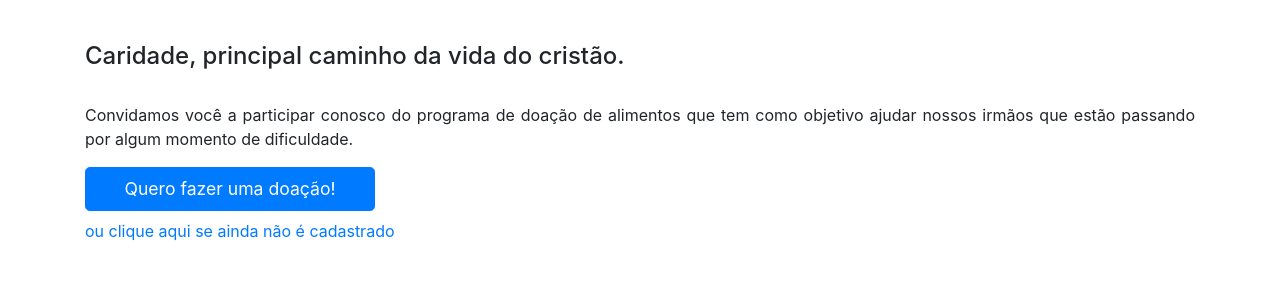
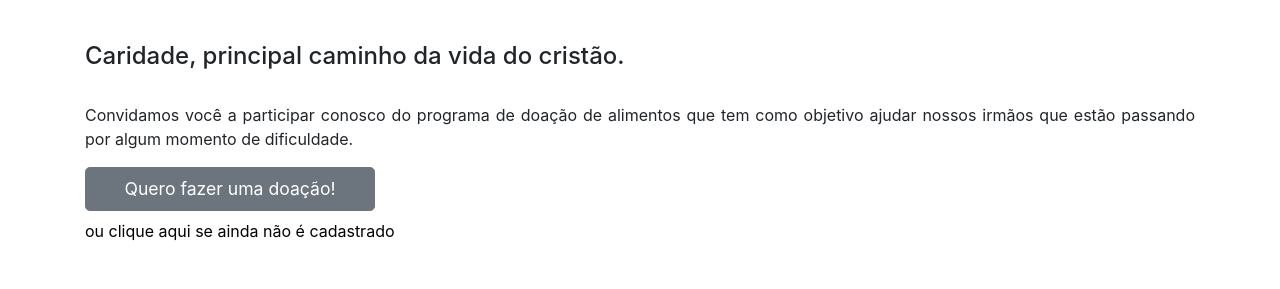
Before and after one commit to celsorv/cesta, a Django app: page / in a window 1280 px wide. Shown: the part 205-494 px from the top of the page. Run offline with Django 3.2, Linux system fonts and the light colour scheme; parts of the project's set-up code (start-up, migrations or seed data) failed here and were passed over; some libraries are stand-ins or nearby versions.

Commit message:
Add files via upload

```diff
--- a/templates/home.html
+++ b/templates/home.html
@@ -16,11 +16,11 @@
             que tem como objetivo ajudar nossos irmãos que estão passando por algum
             momento de dificuldade.
         </p>
-        <a href="{% url 'doacao:list' %}" class="btn btn-primary btn-lg" style="width: 290px" target="_self">
+        <a href="{% url 'doacao:list' %}" class="btn btn-secondary btn-lg" style="width: 290px" target="_self">
             Quero fazer uma doação!
         </a>
         <div class="col-12 align-self-center pl-0 mt-2">
-            <a href="{% url 'account_signup' %}" target="_self">ou clique aqui se ainda não é cadastrado</a>
+            <a href="{% url 'account_signup' %}" target="_self" style="color: black">ou clique aqui se ainda não é cadastrado</a>
         </div>
       </div>
     </div>
```
Also changed, not shown: templates/base.html (line endings or trailing spaces), templates/pagination.html (line endings or trailing spaces).
